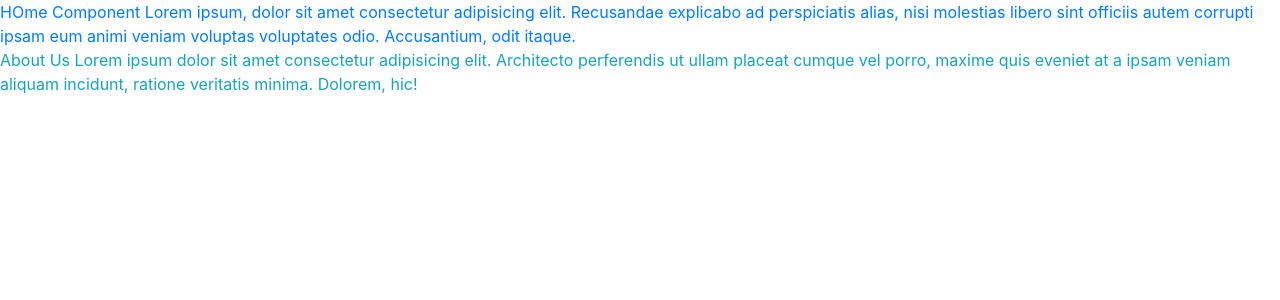
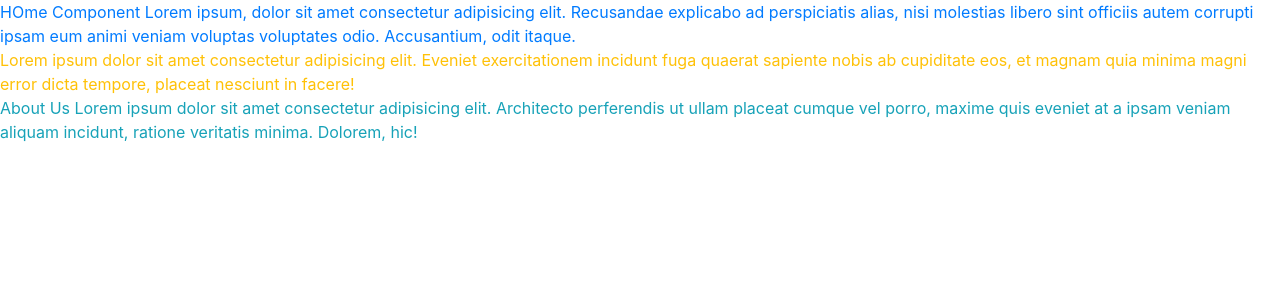
Before and after one commit to cg-101/day2-react, a React (Create React App) app: page / in a window 1280 px wide. Shown: the top 300 px of the page. Built offline with nearby package versions, Linux system fonts and the light colour scheme.

Commit message:
break down the program.

```diff
--- a/src/App.js
+++ b/src/App.js
@@ -1,34 +1,14 @@
-import logo from "./logo.svg";
-import "./App.css";
+import { AboutUs } from "./views/AboutUs";
+import Home from "./views/Home";
+import { Product } from "./views/Product";
 
 export default function App() {
   // UI :: JSX
   return (
     <>
       <Home />
+      <Product />
       <AboutUs />
     </>
   );
 }
-
-function Home() {
-  return (
-    <div className="text-primary">
-      HOme Component Lorem ipsum, dolor sit amet consectetur adipisicing
-      elit. Recusandae explicabo ad perspiciatis alias, nisi molestias
-      libero sint officiis autem corrupti ipsam eum animi veniam voluptas
-      voluptates odio. Accusantium, odit itaque.
-    </div>
-  );
-}
-
-function AboutUs() {
-  return (
-    <div className="text-info">
-      About Us Lorem ipsum dolor sit amet consectetur adipisicing elit.
-      Architecto perferendis ut ullam placeat cumque vel porro, maxime quis
-      eveniet at a ipsam veniam aliquam incidunt, ratione veritatis minima.
-      Dolorem, hic!
-    </div>
-  );
-}
--- /dev/null
+++ b/src/views/AboutUs.js
@@ -0,0 +1,10 @@
+export function AboutUs() {
+  return (
+    <div className="text-info">
+      About Us Lorem ipsum dolor sit amet consectetur adipisicing elit.
+      Architecto perferendis ut ullam placeat cumque vel porro, maxime quis
+      eveniet at a ipsam veniam aliquam incidunt, ratione veritatis minima.
+      Dolorem, hic!
+    </div>
+  );
+}
--- /dev/null
+++ b/src/views/Home.js
@@ -0,0 +1,10 @@
+export default function Home() {
+  return (
+    <div className="text-primary">
+      HOme Component Lorem ipsum, dolor sit amet consectetur adipisicing
+      elit. Recusandae explicabo ad perspiciatis alias, nisi molestias
+      libero sint officiis autem corrupti ipsam eum animi veniam voluptas
+      voluptates odio. Accusantium, odit itaque.
+    </div>
+  );
+}
--- /dev/null
+++ b/src/views/Product.js
@@ -0,0 +1,10 @@
+export function Product() {
+  return (
+    <div className="text-warning">
+      Lorem ipsum dolor sit amet consectetur adipisicing elit. Eveniet
+      exercitationem incidunt fuga quaerat sapiente nobis ab cupiditate
+      eos, et magnam quia minima magni error dicta tempore, placeat
+      nesciunt in facere!
+    </div>
+  );
+}
```
